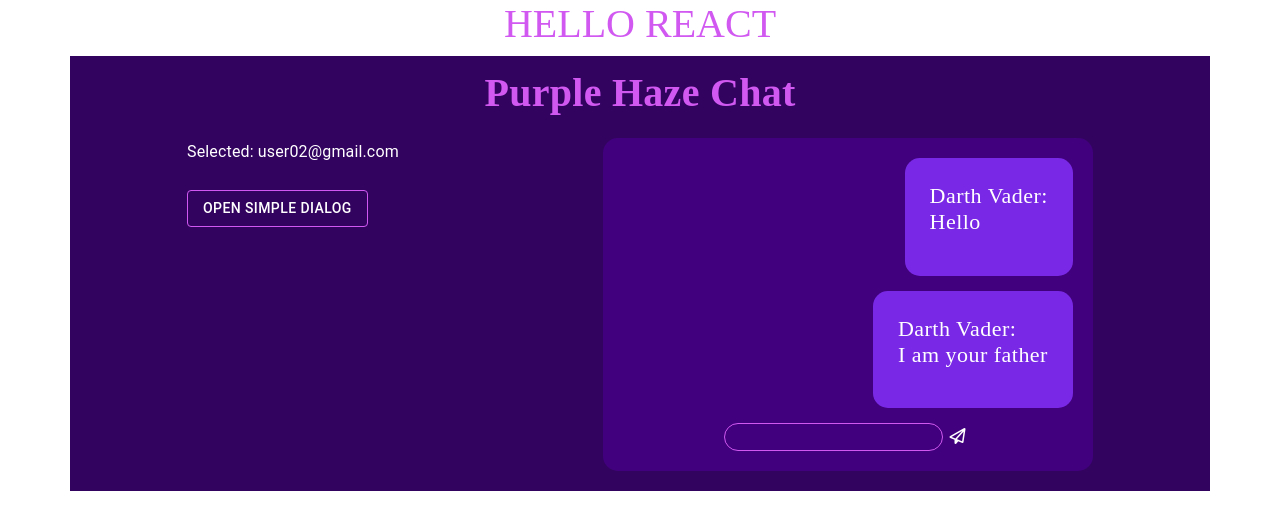
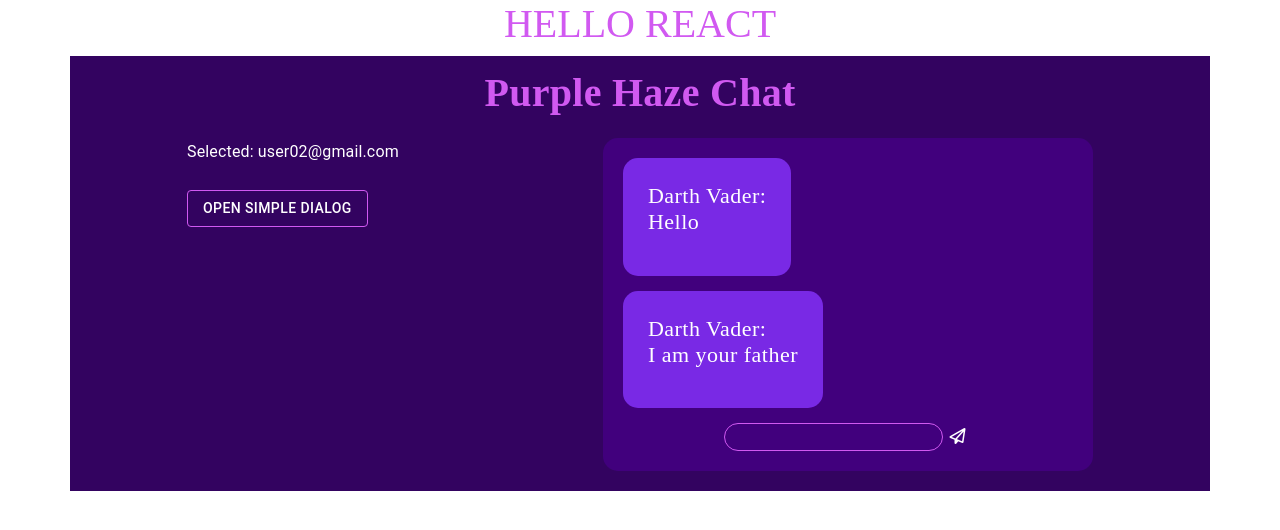
Before and after one commit to evsik/React-project, a React app: page / in a window 1280 px wide. Shown: the top 530 px of the page. Built offline with nearby package versions, Linux system fonts and the light colour scheme; a web font is replaced by a local one.

Commit message:
some changes

```diff
--- a/src/components/Message/Message.jsx
+++ b/src/components/Message/Message.jsx
@@ -7,7 +7,7 @@ export default props => {
     return (
 
         <div className="d-flex flex-column msg" style={{ alignSelf: props.sender !== "Darth Vader" ?
-                'flex-start' : 'flex-end' }}>
+                'flex-end' : 'flex-start' }}>
             {sender && <strong>{sender}:</strong>}
             {!sender && <strong>You:</strong>}
             <p>{sender || (!sender && text) ? text : 'Cyber answer...'}</p>
```
